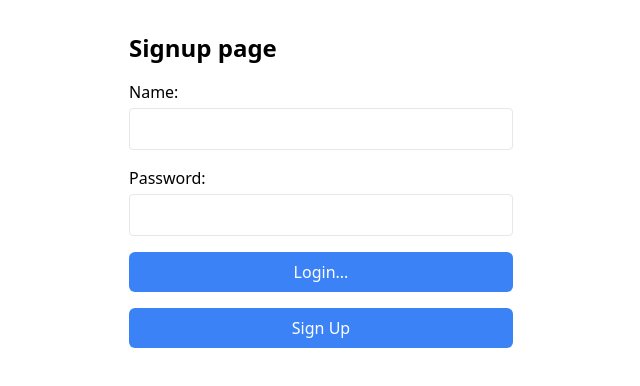
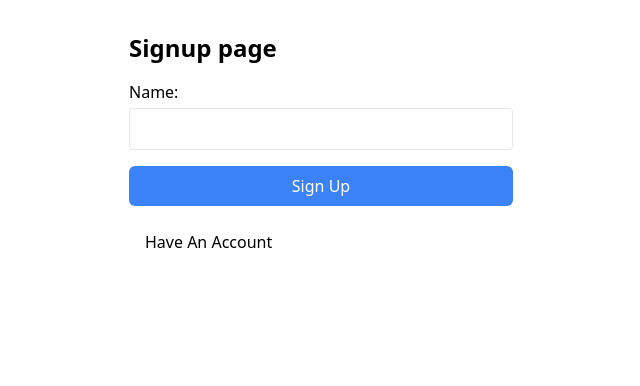
Before and after one commit to kapilsaini0125/MERN_ToDo, a React (Vite) app in the folder frontend/: page / in a window 1280 px wide. Shown: the top 386 px of the page, without its empty margins (319-959 px from the left). Built offline with nearby package versions, Linux system fonts and the light colour scheme.

Commit message:
adding on to the branch

```diff
--- a/frontend/src/App.jsx
+++ b/frontend/src/App.jsx
@@ -6,47 +6,64 @@ import './App.css'
 
 function App() {
 
-   const [isSignup, setIsSignup] = useState(false);
-  const [formData, setFormData] = useState({
-    name: '',
-    password: ''
-  });
+  const [isSignUp, setIsSignUp] = useState(false);
+  const [formData, setFormData] = useState('');
+  const [currentUser, setCurrentUser] = useState(null);
+
 
   const [todos, setTodos] = useState([])
   const [text, setText] = useState('')
   const [searchText, setSearchText] = useState('')
   const [updateText, setUpdateText] = useState('')
-const [editID, setEditId] = useState('')
+  const [editID, setEditId] = useState('')
 
 
   useEffect(() => {
-    if (isSignup) {
-      fetchTodos();
-    }
-  }, [isSignup]);
 
-  const handleLogIn = async () => {
-  try {
+  }, [isSignUp]);
 
-  } catch (error) {
+  const handleSignUp = async (e) => {
+        e.preventDefault();
+       try {
 
-  }
+       const signUp= await axios.post('http://localhost:5000/api/todos/signup',{formData});
+
+       setCurrentUser({userName: signUp.data.userName});
+         setIsSignUp(true);
+        } catch (error) {
+        console.log(error);
+       }
   }
 
-  const handleSignup = async (e) => {
+  const handleLogIn = async (e) => {
+     toast.success("frontend login");
+
     e.preventDefault(); //  to prevent page reload
-      toast.success('Entering Backend!');
 
-      await axios.post('http://localhost:5000/api/todos/signup', formData)
-      toast.success('Account created successfully!');
+      try{
+        const findUser = await axios.post('http://localhost:5000/api/todos/login',
+                { formData}
+          )
 
-      setIsSignup(true);
+      if(findUser.data.success)
+      {
+       setCurrentUser({userName: findUser.data.userName});
+       fetchTodos(findUser.data.userName);
+       setIsSignUp(true)
+      }else{
+        toast.success("frontend else block");
+      }
+    }catch(error){
+          toast.error(error);
+    }
 
   };
 
-  const fetchTodos = async () => {
+  const fetchTodos = async (todoUser) => {
     try {
-      const response = await axios.get('http://localhost:5000/api/todos')
+      const response = await axios.get('http://localhost:5000/api/todos',{
+        params: {todoUser}
+      })
       setTodos(response.data)
     } catch (error) {
       toast.error('Failed to fetch todos')
@@ -79,14 +96,17 @@ const [editID, setEditId] = useState('')
     }
   }
 
-  const addTodo = async () => {
+  const addTodo = async ({userName}) => {
     if (!text.trim()) {
       toast.error('Todo text cannot be empty')
       return
     }
 
     try {
-      const response = await axios.post('http://localhost:5000/api/todos', { text })
+      const response = await axios.post('http://localhost:5000/api/todos', {
+        text,
+        userName
+       })
       setTodos([...todos, response.data])
       setText('')
       toast.success('Todo added successfully')
@@ -134,55 +154,36 @@ const [editID, setEditId] = useState('')
     }
   }
 
-
-   if (!isSignup) {
+  if (!isSignUp) {
     return (
       <div className="container mx-auto p-4 max-w-md">
 
         <div className="container mx-auto p-4 max-w-md">
         <Toaster position="top-right" />
         <h1 className="text-2xl font-bold mb-4">Signup page</h1>
-        <form onSubmit={handleSignup} className="space-y-4">
+        <form onSubmit={handleSignUp} className="space-y-4">
             <div>
               <label className="block mb-1">Name:</label>
               <input
                 type="text"
-                value={formData.name}
-
-                onChange={(e) => setFormData({
-                  ...formData,
-                  name: e.target.value
-                })}
+                value={formData}
+                onChange={(e) => setFormData( e.target.value)}
                 className="w-full p-2 border rounded"
                 required
               />
 
             </div>
-            <div>
-              <label className="block mb-1">Password:</label>
-              <input
-                type="password"
-                value={formData.password}
-                onChange={(e) => setFormData({
-                  ...formData,
-                  password: e.target.value
-                })}
-                className="w-full p-2 border rounded"
-                required
-                minLength="6"
-              />
-            </div>
+
             <button
               type="submit"
               className="w-full bg-blue-500 hover:bg-blue-600 text-white py-2 px-4 rounded-md transition"
             >
-              Login...
-            </button>
-            <button onClick= {handleLogIn}
-              className="w-full bg-blue-500 hover:bg-blue-600 text-white py-2 px-4 rounded-md transition"
-            >
               Sign Up
             </button>
+            <button
+            onClick= {handleLogIn}
+            >Have An Account</button>
+
           </form>
         </div>
       </div>
@@ -191,6 +192,7 @@ const [editID, setEditId] = useState('')
 
   return (
     <div className="container mx-auto p-4 max-w-md">
+
       <Toaster position="top-right" />
       <h1 className="text-2xl font-bold mb-4">ToDo List</h1>
 
@@ -219,7 +221,7 @@ const [editID, setEditId] = useState('')
           onChange={(e) => setText(e.target.value)}
           placeholder="Add a new task..."
           className="flex-1 p-2 border rounded-l"
-          onKeyPress={(e) => e.key === 'Enter' && addTodo()}
+          onKeyPress={(e) => e.key === 'Enter' && addTodo({userName})}
         />
         <button
           onClick={addTodo}
@@ -290,7 +292,7 @@ const [editID, setEditId] = useState('')
     </div>
 
 
-  )
+  );
 }
 
 export default App
```
Also changed, not shown: 1 other file (tests, documents, lock files or other folders).
